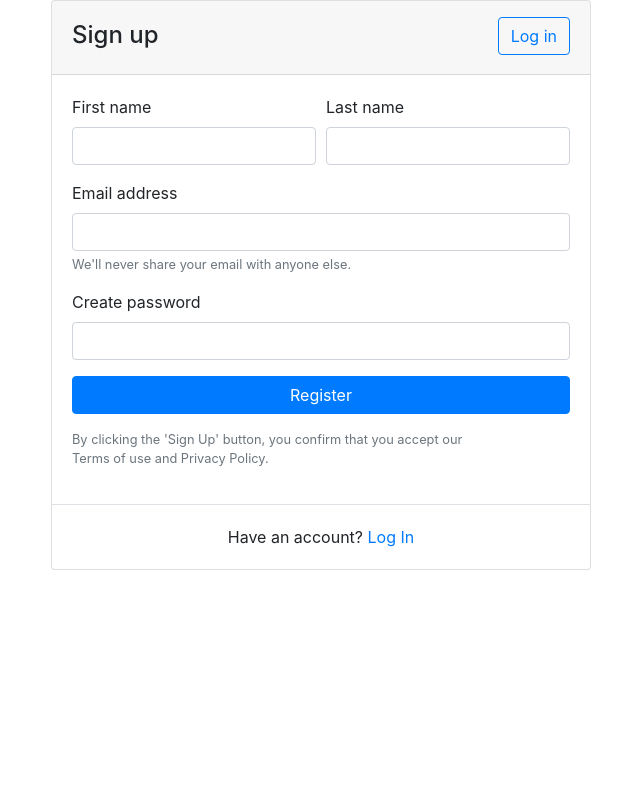
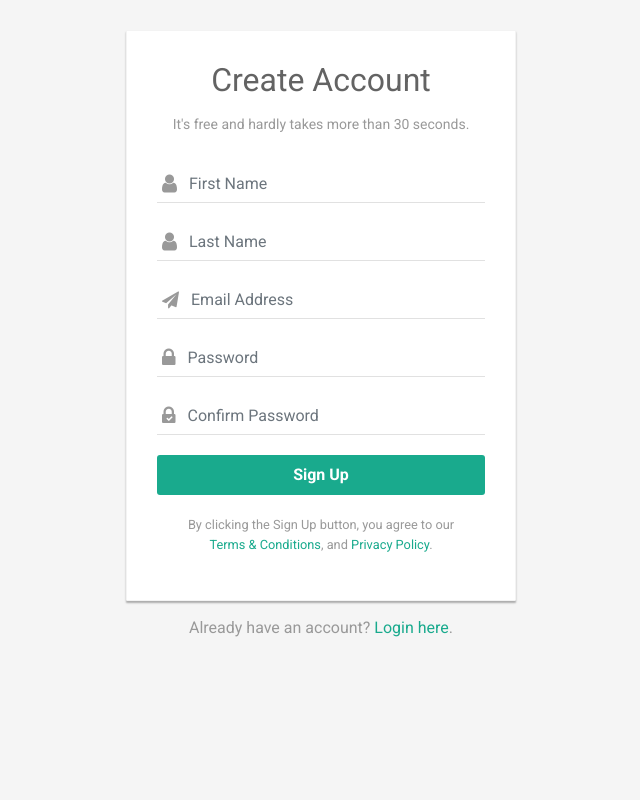
Before and after one commit to IamLakhan/file_share, a Django app: page /register/ in a window 1280 px wide. Shown: the whole page, without its empty margins (319-959 px from the left). Run offline with Django 3.2, Linux system fonts and the light colour scheme; some libraries are stand-ins or nearby versions.

Commit message:
updated login n register frontend

```diff
--- a/authentication/urls.py
+++ b/authentication/urls.py
@@ -6,5 +6,5 @@ from .views import login_user, logout_user, register
 urlpatterns = [
     path('login/', login_user, name='login'),
     path('logout/', logout_user),
-    path('register/', register),
+    path('register/', register, name="register"),
 ]
--- a/authentication/views.py
+++ b/authentication/views.py
@@ -6,9 +6,9 @@ from django.contrib.auth.models import User
 # Create your views here.
 def login_user(request):
     if request.method == 'POST':
-        username = request.POST.get('username')
+        email = request.POST.get('email')
         password = request.POST.get('password')
-        user = authenticate(request, username=username, password=password)
+        user = authenticate(request, username=email, password=password)
         if user:
             login(request, user)
             return redirect('home')
@@ -29,7 +29,7 @@ def register(request):
         password = request.POST.get('password')
         first_name = request.POST.get('first_name')
         last_name = request.POST.get('last_name')
-        user = User.objects.create_user(username=username, email = email, password=password)
+        user = User.objects.create_user(email = email, password=password)
         user.first_name = first_name
         user.last_name = last_name
         user.save()
--- a/templates/register.html
+++ b/templates/register.html
@@ -1,57 +1,153 @@
-<link href="//maxcdn.bootstrapcdn.com/bootstrap/4.0.0/css/bootstrap.min.css" rel="stylesheet" id="bootstrap-css">
-<script src="//maxcdn.bootstrapcdn.com/bootstrap/4.0.0/js/bootstrap.min.js"></script>
-<script src="//cdnjs.cloudflare.com/ajax/libs/jquery/3.2.1/jquery.min.js"></script>
-<!------ Include the above in your HEAD tag ---------->
+<!DOCTYPE html>
+<html lang="en">
+<head>
+<meta charset="utf-8">
+<meta name="viewport" content="width=device-width, initial-scale=1, shrink-to-fit=no">
 
-<link rel="stylesheet" href="https://use.fontawesome.com/releases/v5.0.8/css/all.css">
+<title>Create Account</title>
 
+<link rel="stylesheet" href="https://fonts.googleapis.com/css?family=Roboto:400,700">
+<link rel="stylesheet" href="https://stackpath.bootstrapcdn.com/bootstrap/4.5.0/css/bootstrap.min.css">
+<link rel="stylesheet" href="https://maxcdn.bootstrapcdn.com/font-awesome/4.7.0/css/font-awesome.min.css">
+<script src="https://code.jquery.com/jquery-3.5.1.min.js"></script>
+<script src="https://cdn.jsdelivr.net/npm/popper.js@1.16.0/dist/umd/popper.min.js"></script>
+<script src="https://stackpath.bootstrapcdn.com/bootstrap/4.5.0/js/bootstrap.min.js"></script>
 
-<div class="container">
-<div class="row justify-content-center">
-<div class="col-md-6">
-<div class="card">
-<header class="card-header">
-	<a href="" class="float-right btn btn-outline-primary mt-1">Log in</a>
-	<h4 class="card-title mt-2">Sign up</h4>
-</header>
-<article class="card-body">
-<form method="post" enctype="multipart/form-data">
-	{% csrf_token %}
-	<div class="form-row">
-		<div class="col form-group">
-			<label>First name </label>
-		  	<input type="text" name="first_name" class="form-control" placeholder="">
-		</div> <!-- form-group end.// -->
-		<div class="col form-group">
-			<label>Last name</label>
-		  	<input type="text" name="last_name" class="form-control" placeholder=" ">
-		</div> <!-- form-group end.// -->
-	</div> <!-- form-row end.// -->
-	<div class="form-group">
-		<label>Email address</label>
-		<input name="email" type="email" class="form-control" placeholder="">
-		<small class="form-text text-muted">We'll never share your email with anyone else.</small>
-	</div> <!-- form-group end.// -->
-	<!-- <div class="form-group">
-		<label>Username</label>
-		<input type="text" name="username" class="form-control" placeholder="">
-	</div> form-group end.// -->
-	<div class="form-group">
-		<label>Create password</label>
-	    <input class="form-control" name="password" type="password">
-	</div> <!-- form-group end.// -->
-    <div class="form-group">
-        <button type="submit" class="btn btn-primary btn-block"> Register  </button>
-    </div> <!-- form-group// -->
-    <small class="text-muted">By clicking the 'Sign Up' button, you confirm that you accept our <br> Terms of use and Privacy Policy.</small>
-</form>
-</article> <!-- card-body end .// -->
-<div class="border-top card-body text-center">Have an account? <a href="">Log In</a></div>
-	{% if error %} {{message}}{%else%}{%endif%}
-</div> <!-- card.// -->
-</div> <!-- col.//-->
+<style>
+body {
+	color: #999;
+	background: #f5f5f5;
+	font-family: 'Roboto', sans-serif;
+}
+.form-control, .form-control:focus, .input-group-addon {
+	border-color: #e1e1e1;
+	border-radius: 0;
+}
+.signup-form {
+	width: 390px;
+	margin: 0 auto;
+	padding: 30px 0;
+}
+.signup-form h2 {
+	color: #636363;
+	margin: 0 0 15px;
+	text-align: center;
+}
+.signup-form .lead {
+	font-size: 14px;
+	margin-bottom: 30px;
+	text-align: center;
+}
+.signup-form form {
+	border-radius: 1px;
+	margin-bottom: 15px;
+	background: #fff;
+	border: 1px solid #f3f3f3;
+	box-shadow: 0px 2px 2px rgba(0, 0, 0, 0.3);
+	padding: 30px;
+}
+.signup-form .form-group {
+	margin-bottom: 20px;
+}
+.signup-form label {
+	font-weight: normal;
+	font-size: 13px;
+}
+.signup-form .form-control {
+	min-height: 38px;
+	box-shadow: none !important;
+	border-width: 0 0 1px 0;
+}
+.signup-form .input-group-addon {
+	max-width: 42px;
+	text-align: center;
+	background: none;
+	border-bottom: 1px solid #e1e1e1;
+	padding-left: 5px;
+}
+.signup-form .btn, .signup-form .btn:active {
+	font-size: 16px;
+	font-weight: bold;
+	background: #19aa8d !important;
+	border-radius: 3px;
+	border: none;
+	min-width: 140px;
+}
+.signup-form .btn:hover, .signup-form .btn:focus {
+	background: #179b81 !important;
+}
+.signup-form a {
+	color: #19aa8d;
+	text-decoration: none;
+}
+.signup-form a:hover {
+	text-decoration: underline;
+}
+.signup-form .fa {
+	font-size: 21px;
+	position: relative;
+	top: 8px;
+}
+.signup-form .fa-paper-plane {
+	font-size: 17px;
+}
+.signup-form .fa-check {
+	color: #fff;
+	left: 9px;
+	top: 18px;
+	font-size: 7px;
+	position: absolute;
+}
+</style>
+</head>
 
-</div> <!-- row.//-->
-
-
+<body>
+<div class="signup-form">
+    <form method="post" enctype="application/x-www-form-urlencoded">
+		{% csrf_token %}
+		<h2>Create Account</h2>
+		<p class="lead">It's free and hardly takes more than 30 seconds.</p>
+		<div class="form-group">
+			<div class="input-group">
+				<span class="input-group-addon"><i class="fa fa-user"></i></span>
+				<input type="text" class="form-control" name="first_name" placeholder="First Name" required="required">
+			</div>
+        </div>
+		<div class="form-group">
+			<div class="input-group">
+				<span class="input-group-addon"><i class="fa fa-user"></i></span>
+				<input type="text" class="form-control" name="last_name" placeholder="Last Name" required="required">
+			</div>
+        </div>
+        <div class="form-group">
+			<div class="input-group">
+				<span class="input-group-addon"><i class="fa fa-paper-plane"></i></span>
+				<input type="email" class="form-control" name="email" placeholder="Email Address" required="required">
+			</div>
+        </div>
+		<div class="form-group">
+			<div class="input-group">
+				<span class="input-group-addon"><i class="fa fa-lock"></i></span>
+				<input type="password" class="form-control" name="password" placeholder="Password" required="required">
+			</div>
+        </div>
+		<div class="form-group">
+			<div class="input-group">
+				<span class="input-group-addon">
+					<i class="fa fa-lock"></i>
+					<i class="fa fa-check"></i>
+				</span>
+				<input type="password" class="form-control" name="confirm_password" placeholder="Confirm Password" required="required">
+			</div>
+        </div>
+		<div class="form-group">
+            <button type="submit" name="button" class="btn btn-primary btn-block btn-lg">Sign Up</button>
+        </div>
+		<p class="small text-center">By clicking the Sign Up button, you agree to our <br><a href="#">Terms &amp; Conditions</a>, and <a href="#">Privacy Policy</a>.</p>
+    </form>
+	<div class="text-center">Already have an account? <a href="{% url 'login' %}">Login here</a>.</div>
+	<div>	{% if error %} {{message}}{%else%}{%endif%}
+	</div>
 </div>
+</body>
+</html>
```
Also changed, not shown: templates/login.html (+102 -103 lines).
